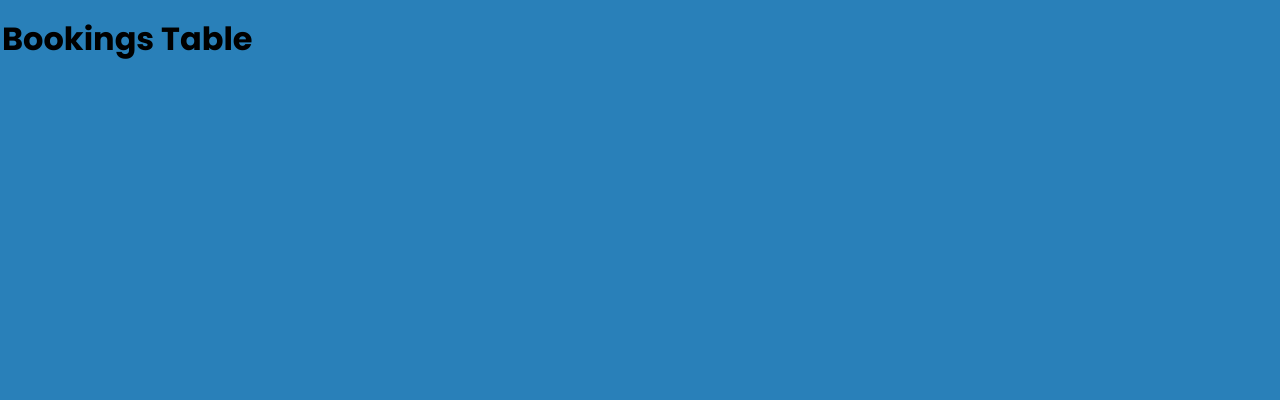
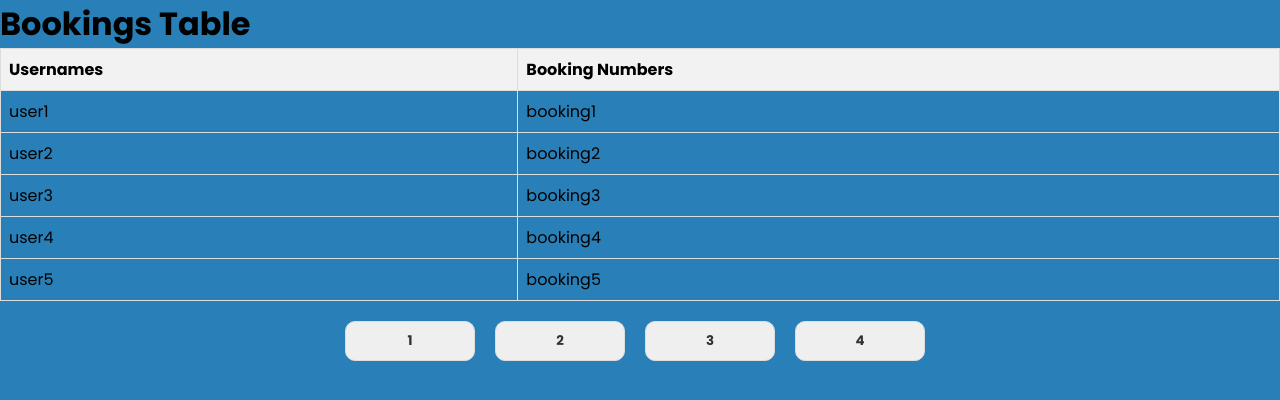
Before and after one commit to zade-vaibhav/cariger-admin-app-web-app-, a React (Create React App) app: page /booking-table in a window 1280 px wide. Shown: the top 400 px of the page. Built offline with nearby package versions, Linux system fonts and the light colour scheme; no server answers.

Commit message:
Pagination

```diff
--- a/src/Components/Bookings/Booking.css
+++ b/src/Components/Bookings/Booking.css
@@ -1,4 +1,42 @@
-.content{
-    align-items: center;
+/* App.css */
+.table-container {
+    margin-top: 20px;
+  }
+
+  table {
+    width: 100%;
+    border-collapse: collapse;
+  }
+
+  th, td {
+    border: 1px solid #ddd;
+    padding: 8px;
+    text-align: left;
+  }
+
+  th {
+    background-color: #f2f2f2;
+  }
+
+  .pagination {
+    margin-top: 20px;
+    list-style-type: none;
+    display: flex;
     justify-content: center;
-}
+  }
+
+  .page-item {
+    margin: 0 5px;
+  }
+
+  .page-link {
+    padding: 8px 12px;
+    text-decoration: none;
+    color: #333;
+    border: 1px solid #ddd;
+    cursor: pointer;
+  }
+
+  .page-link:hover {
+    background-color: #f2f2f2;
+  }
--- a/src/Components/Bookings/Booking.jsx
+++ b/src/Components/Bookings/Booking.jsx
@@ -1,26 +1,73 @@
-// BookingTable.js
 import React, { useState, useEffect } from 'react';
-import axios from 'axios';
-
+import './Booking.css';
 function BookingTable() {
   const [bookings, setBookings] = useState([]);
+  const [currentPage, setCurrentPage] = useState(1);
+  const [bookingsPerPage] = useState(5); // Number of bookings to display per page
 
   useEffect(() => {
-    fetchBookings();
+    // For demonstration purposes, using setTimeout to simulate API call
+    setTimeout(() => {
+      const dummyBookings = [
+        { username: 'user1', bookingNumber: 'booking1' },
+        { username: 'user2', bookingNumber: 'booking2' },
+        { username: 'user3', bookingNumber: 'booking3' },
+        { username: 'user4', bookingNumber: 'booking4' },
+        { username: 'user5', bookingNumber: 'booking5' },
+        { username: 'user6', bookingNumber: 'booking6' },
+        { username: 'user7', bookingNumber: 'booking7' },
+        { username: 'user8', bookingNumber: 'booking8' },
+        { username: 'user9', bookingNumber: 'booking9' },
+        { username: 'user10', bookingNumber: 'booking10' },
+        { username: 'user11', bookingNumber: 'booking11' },
+        { username: 'user12', bookingNumber: 'booking12' },
+        { username: 'user13', bookingNumber: 'booking13' },
+        { username: 'user14', bookingNumber: 'booking14' },
+        { username: 'user15', bookingNumber: 'booking15' },
+        { username: 'user16', bookingNumber: 'booking16' },
+        { username: 'user17', bookingNumber: 'booking17' },
+        { username: 'user18', bookingNumber: 'booking18' },
+        { username: 'user19', bookingNumber: 'booking19' },
+        { username: 'user20', bookingNumber: 'booking20' }
+      ];
+      setBookings(dummyBookings);
+    }, 500); // Simulating delay of 500ms
   }, []);
 
-  const fetchBookings = async () => {
-    try {
-      const response = await axios.get('YOUR_API_ENDPOINT_HERE');
-      setBookings(response.data.bookings);
-    } catch (error) {
-      console.error('Error fetching bookings:', error);
-    }
-  };
+  const indexOfLastBooking = currentPage * bookingsPerPage;
+  const indexOfFirstBooking = indexOfLastBooking - bookingsPerPage;
+  const currentBookings = bookings.slice(indexOfFirstBooking, indexOfLastBooking);
+
+  const paginate = pageNumber => setCurrentPage(pageNumber);
 
   return (
-    <div className='content'>
+    <div>
       <h1>Bookings Table</h1>
+      <table>
+        <thead>
+          <tr>
+            <th>Usernames</th>
+            <th>Booking Numbers</th>
+          </tr>
+        </thead>
+        <tbody>
+          {currentBookings.map(booking => (
+            <tr key={booking.username}>
+              <td>{booking.username}</td>
+              <td>{booking.bookingNumber}</td>
+            </tr>
+          ))}
+        </tbody>
+      </table>
+      <ul className="pagination">
+        {Array.from({ length: Math.ceil(bookings.length / bookingsPerPage) }, (_, i) => (
+          <li key={i} className={`page-item ${i + 1 === currentPage ? 'active' : ''}`}>
+            <button onClick={() => paginate(i + 1)} className="page-link">
+              {i + 1}
+            </button>
+          </li>
+        ))}
+      </ul>
     </div>
   );
 }
```
